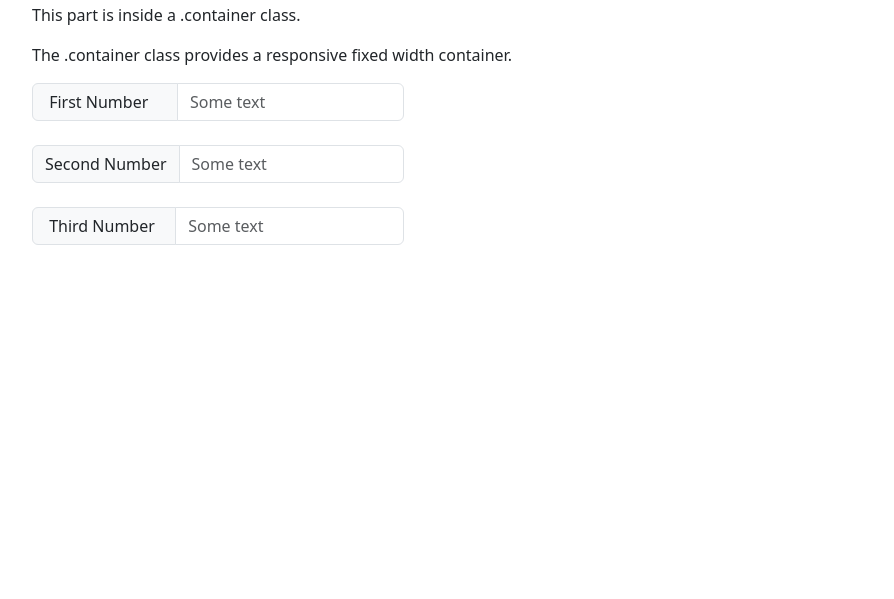
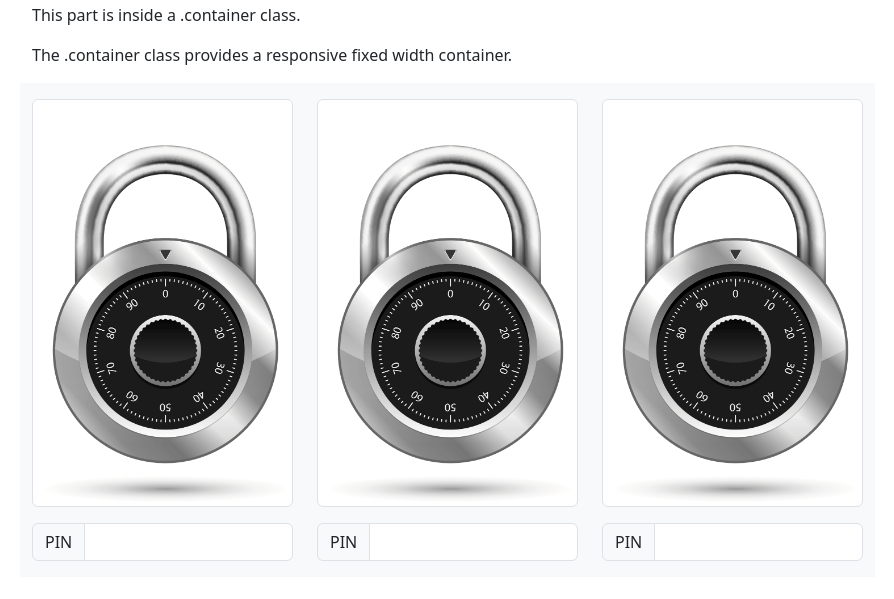
Before and after one commit to paytakhtdota/Secure-the-Vault, a plain HTML site: page index.html in a window 1280 px wide. Shown: the part 53-652 px from the top of the page, without its empty margins (50-944 px from the left). Drawn offline with nearby package versions, Linux system fonts and the light colour scheme.

Commit message:
3 col with lock pics added

```diff
--- a/index.html
+++ b/index.html
@@ -23,31 +23,40 @@
         <h1>My First Bootstrap Page</h1>
         <p>This part is inside a .container class.</p>
         <p>The .container class provides a responsive fixed width container.</p>
-        <div class="col-lg-4"></div>
-<div class="col-lg-4">
-        <div class="input-group sm-3 ">
-            <div class="input-group-text">
-                &nbsp;First Number&nbsp;&nbsp;&nbsp;&nbsp;
-            </div>
-            <input type="text" class="form-control" placeholder="Some text">
+
+<div class="row">
+     <div class="col-sm-3 bg-light ">
+
+        <img src="assets/lock.png" class="img-thumbnail mt-3" alt="Cinque Terre" >
+        <div class="input-group mt-3 mb-3">
+            <span class="input-group-text">PIN</span>
+            <input type="password" class="form-control " maxlength="2" required>
           </div>
 
-        <br/>
-        <div class="input-group lg-3">
-            <div class="input-group-text ">
-                Second Number
+
      </div>
-            <input type="text" class="form-control" placeholder="Some text">
+     <div class="col-sm-3 bg-light ">
+
+        <img src="assets/lock.png" class="img-thumbnail mt-3" alt="Cinque Terre" >
+        <div class="input-group mt-3 mb-3">
+            <span class="input-group-text">PIN</span>
+            <input type="password" class="form-control " maxlength="2" required>
           </div>
-        <br/>
-        <div class="input-group lg-3">
-            <div class="input-group-text">
-                &nbsp;Third Number&nbsp;&nbsp;
+
+
      </div>
-            <input type="text" class="form-control" placeholder="Some text">
+     <div class="col-sm-3 bg-light ">
+
+        <img src="assets/lock.png" class="img-thumbnail mt-3" alt="Cinque Terre" >
+        <div class="input-group mt-3 mb-3">
+            <span class="input-group-text">PIN</span>
+            <input type="password" class="form-control " maxlength="2" required>
           </div>
+
+
      </div>
-    <div class="col-lg-4"></div>
+
+
     </div>
 
 </body>
```
Also changed, not shown: assets/lock.png (added), assets/unlock.png (added). Lines whose indentation alone changed are shown as unchanged.
